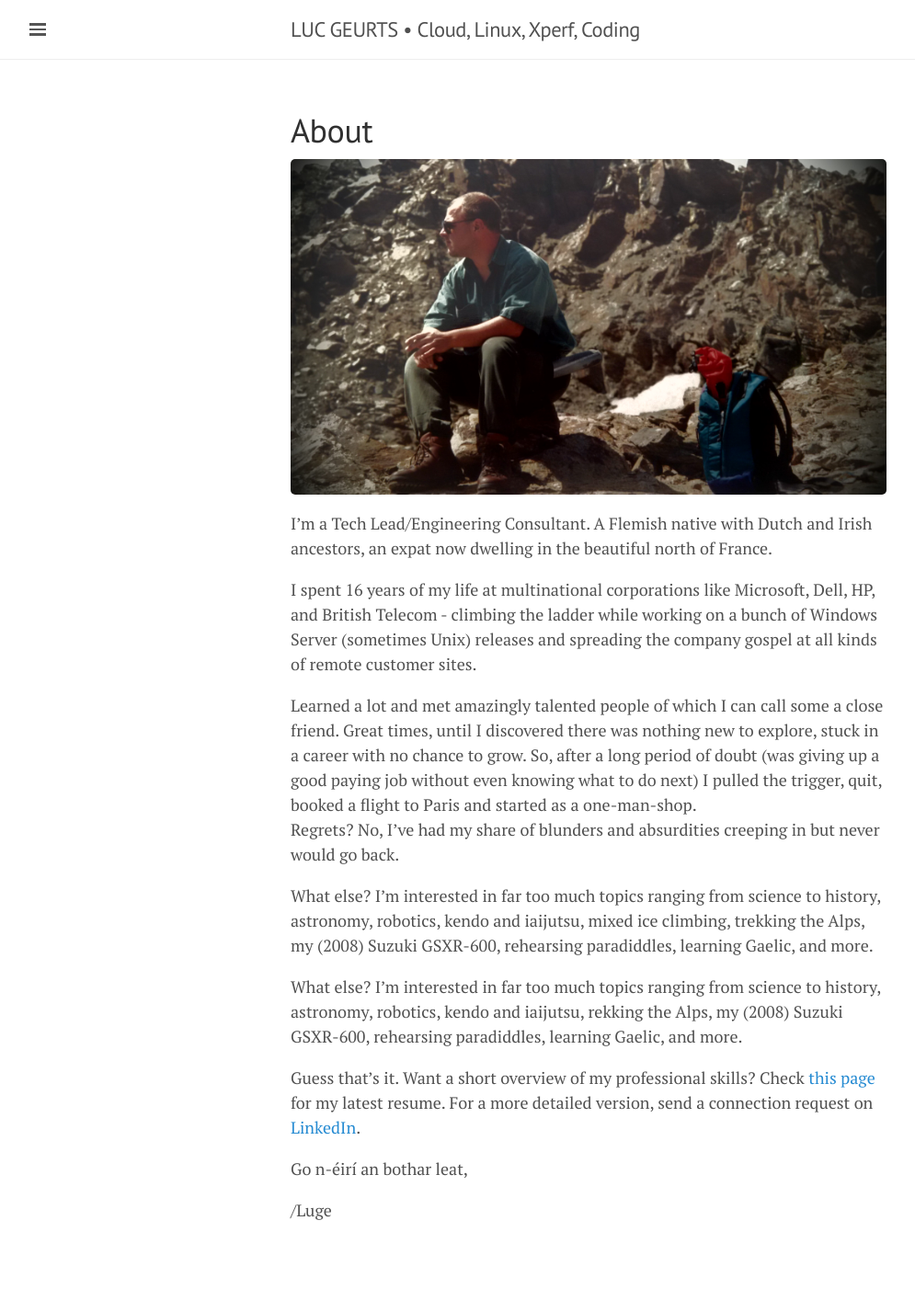
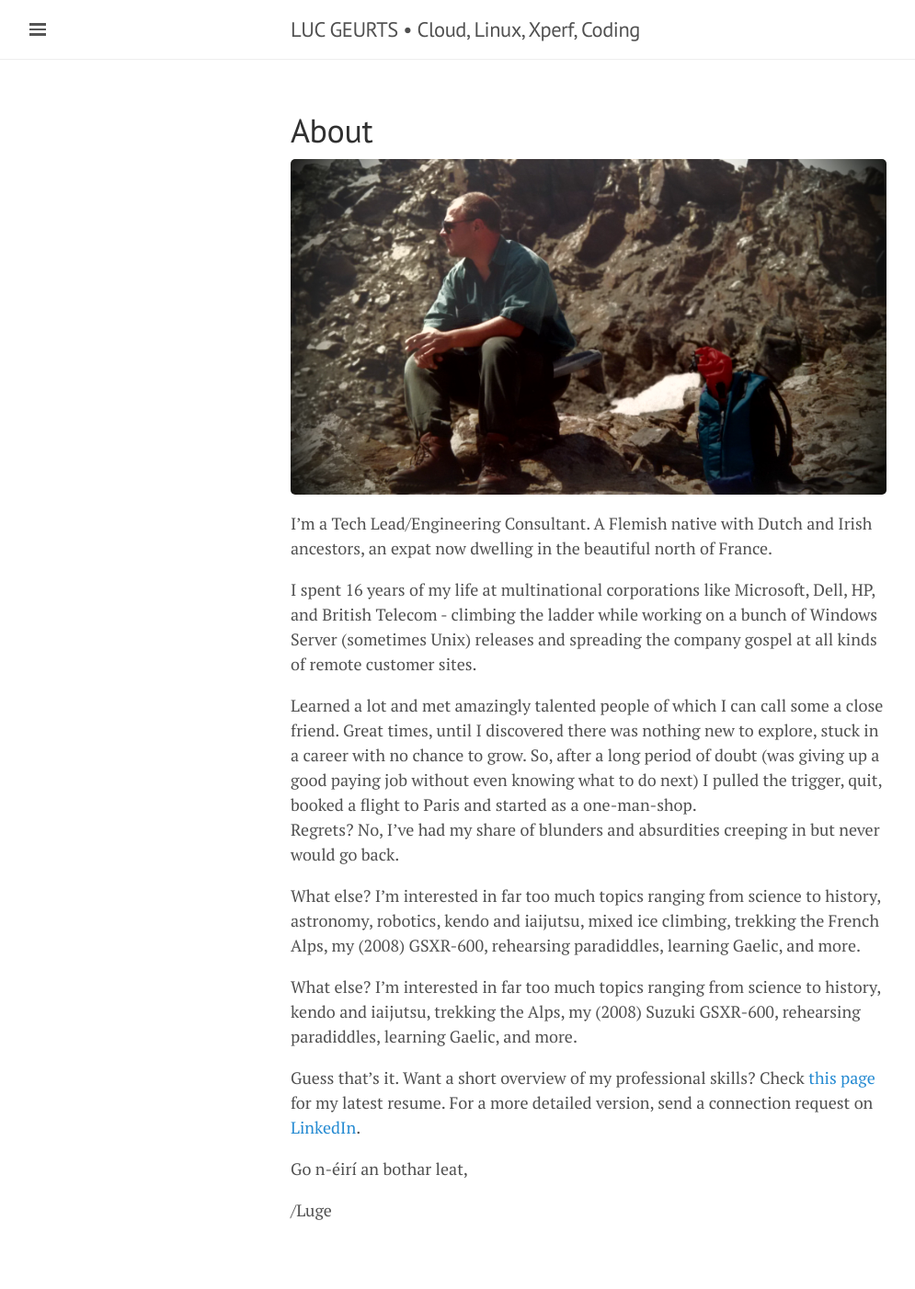
Before and after one commit to lgeurts/lgeurts.github.io, a Jekyll site: the page built from about.md, in a window 1280 px wide. Shown: the whole page at 92% size, without its empty margins (0-995 px from the left). Built offline with Jekyll 4.4.1, drawn with Linux system fonts in a browser that asks for light colours; nearby versions of some CDN libraries.

Commit message:
Update about.md

```diff
--- a/about.md
+++ b/about.md
@@ -11,10 +11,10 @@ I spent 16 years of my life at multinational corporations like Microsoft, Dell,
 
 Learned a lot and met amazingly talented people of which I can call some a close friend. Great times, until I discovered there was nothing new to explore, stuck in a career with no chance to grow. So, after a long period of doubt (was giving up a good paying job without even knowing what to do next) I pulled the trigger, quit, booked a flight to Paris and started as a one-man-shop. <br>Regrets? No, I've had my share of blunders and absurdities creeping in but never would go back.
 
-What else? I’m interested in far too much topics ranging from science to history, astronomy, robotics, kendo and iaijutsu, mixed ice climbing, trekking the Alps, my (2008) Suzuki GSXR-600, rehearsing paradiddles, learning Gaelic, and more.
+What else? I’m interested in far too much topics ranging from science to history, astronomy, robotics, kendo and iaijutsu, mixed ice climbing, trekking the French Alps, my (2008) GSXR-600, rehearsing paradiddles, learning Gaelic, and more.
 
 
-What else? I’m interested in far too much topics ranging from science to history, astronomy, robotics, kendo and iaijutsu, rekking the Alps, my (2008) Suzuki GSXR-600, rehearsing paradiddles, learning Gaelic, and more.
+What else? I’m interested in far too much topics ranging from science to history, kendo and iaijutsu, trekking the Alps, my (2008) Suzuki GSXR-600, rehearsing paradiddles, learning Gaelic, and more.
 
 Guess that's it. Want a short overview of my professional skills? Check [this page](https://github.com/lgeurts/Resume/blob/master/Moderncv%20Resume%20Luc%20Geurts%20%28US%29.pdf) for my latest resume. For a more detailed version, send a connection request on [LinkedIn](https://www.linkedin.com/in/lucgeurts).
 
```
